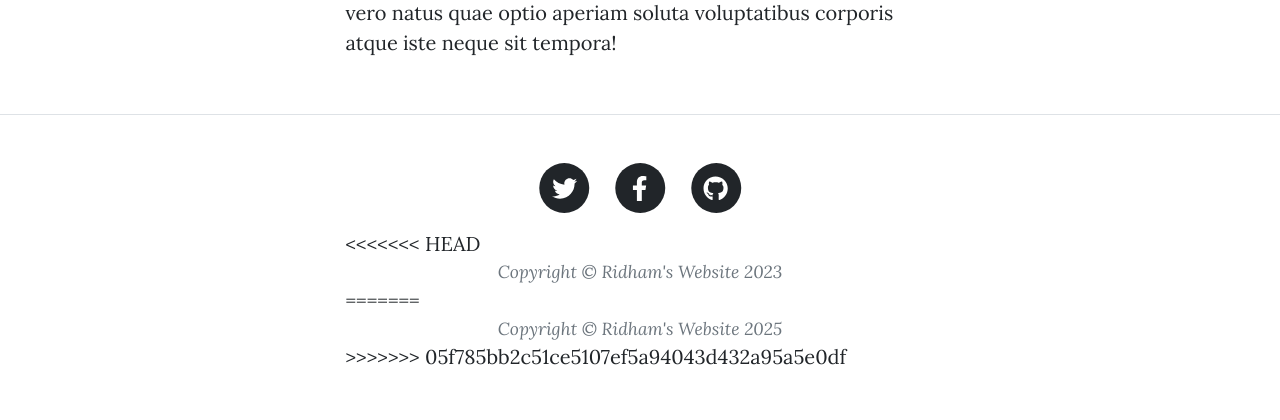
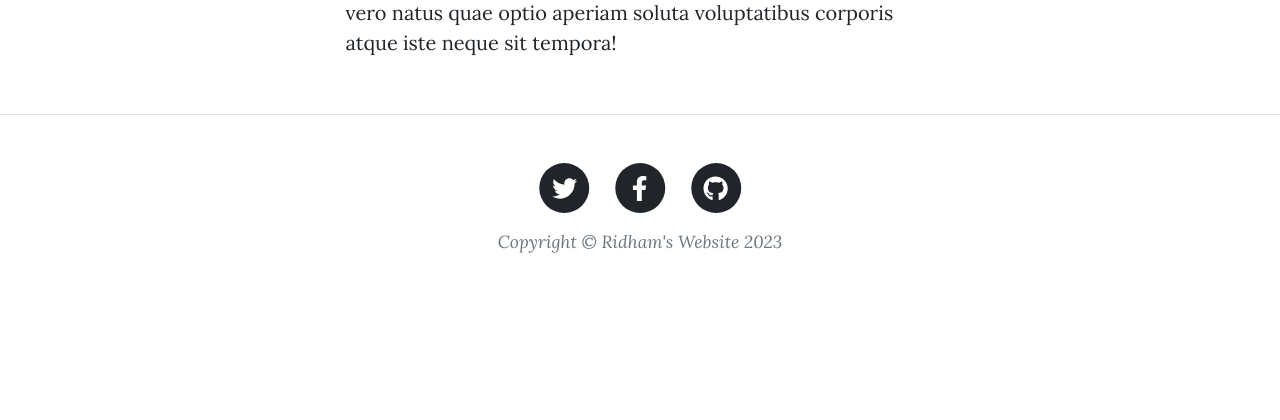
Before and after one commit to RidhamF/Blogs-Final, a Flask app: page /about in a window 1280 px wide. Shown: the part 1008-1428 px from the top of the page. After the commit the page ends 1261 px from the top, so only its background shows below. Run offline with Flask 3, Linux system fonts and the light colour scheme; some libraries are stand-ins or nearby versions.

Commit message:
Update footer.html

```diff
--- a/templates/footer.html
+++ b/templates/footer.html
@@ -29,11 +29,7 @@
                               </a>
                           </li>
                       </ul>
-<<<<<<< HEAD
                       <div class="small text-center text-muted fst-italic">Copyright &copy; Ridham's Website 2023</div>
-=======
-                      <div class="small text-center text-muted fst-italic">Copyright &copy; Ridham's Website 2025</div>
->>>>>>> 05f785bb2c51ce5107ef5a94043d432a95a5e0df
                   </div>
               </div>
           </div>
```
